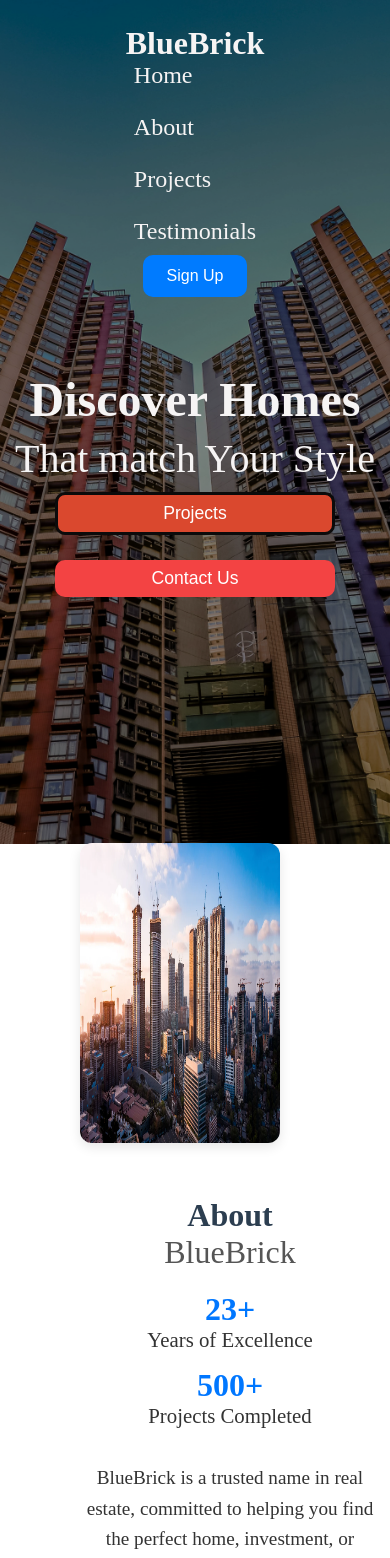
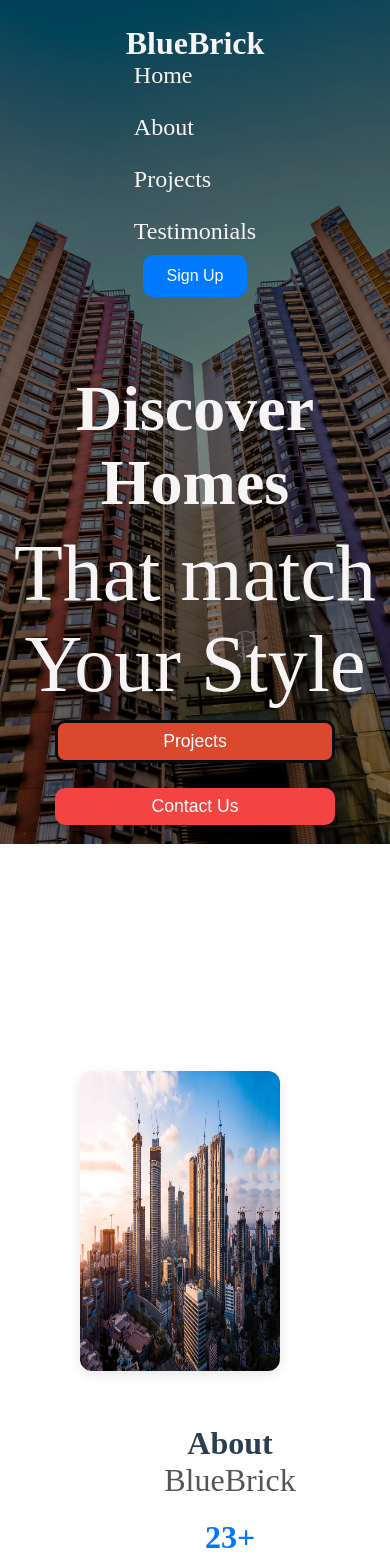
Before and after one commit to SagarSingh03/BlueBrick, a React (Vite) app: page / in a window 390 px wide. Shown: the top 1558 px of the page. Built offline with nearby package versions, Linux system fonts and the light colour scheme.

Commit message:
CSS Updation

```diff
--- a/src/components/About/About.css
+++ b/src/components/About/About.css
@@ -7,6 +7,7 @@
   padding: 60px 80px;
   flex-wrap: wrap;
   margin-top: 22%;
+  animation: slideInLeft 3s ease-out forwards;
 }
 
 /* Left Side */
@@ -70,6 +71,18 @@
   margin-bottom: 15px;
 }
 
+@keyframes slideInLeft {
+    from {
+        transform: translateX(-100%);
+        opacity: 0;
+    }
+    to {
+        transform: translateX(0);
+        opacity: 1;
+    }
+}
+
+
 @media (max-width: 1207px){
   .about-heading{
     display: flex;
--- a/src/components/Home/Header.css
+++ b/src/components/Home/Header.css
@@ -1,27 +1,26 @@
- .header{
+.header {
     text-align: center;
     margin-top: 9%;
+    animation: slideInBottom 3s ease-out forwards;
 }
 
-.header h1{
+/* Heading */
+.header h1 {
     margin-bottom: 8px;
+    font-size: 4rem;
+    color: #f6f4f4;
+
 }
 
-.header p{
+/* Paragraph */
+.header p {
     margin-top: 0;
-}
-
-h1{
-    font-size: 4rem;
-    color: #f6f4f4;
-}
-
-p{
     font-size: 5rem;
     color: #f6f4f4;
 }
 
- .button{
+/* Buttons */
+.button {
     display: flex;
     justify-content: center;
     gap: 16px;
@@ -29,7 +28,7 @@ p{
     margin-left: 500px;
 }
 
-.projects{
+.projects {
     background-color: transparent;
     font-size: 2rem;
     color: #fff;
@@ -38,7 +37,7 @@ p{
     border: rgb(12, 11, 11) solid;
 }
 
-.contact{
+.contact {
     background-color: rgb(243, 67, 67);
     font-size: 2rem;
     color: #FFFFFF;
@@ -47,16 +46,17 @@ p{
     border: none;
 }
 
-@media (max-width: 820px){
-    .header{
+/* Responsive */
+@media (max-width: 820px) {
+    .header {
         flex-direction: column;
         margin-top: 50px;
     }
 
-    h1{
+    h1 {
         font-size: 3rem;
     }
-    p{
+    p {
         font-size: 2.5rem;
     }
 
@@ -74,7 +74,32 @@ p{
         font-size: 1.1rem;
     }
 
-    .projects{
+    .projects {
         background-color: rgb(218, 72, 46);
     }
 }
+
+/* ========================= */
+/* ANIMATIONS */
+/* ========================= */
+@keyframes slideInBottom {
+    from {
+        transform: translateX(-100%);
+        opacity: 0;
+    }
+    to {
+        transform: translateX(0);
+        opacity: 1;
+    }
+}
+
+@keyframes slideInBottom {
+    from {
+        transform: translateY(100%);
+        opacity: 0;
+    }
+    to {
+        transform: translateY(0);
+        opacity: 1;
+    }
+}
--- a/src/components/Testimonials/Testimonial.css
+++ b/src/components/Testimonials/Testimonial.css
@@ -6,7 +6,6 @@
   background-color: #f9f9f9;
   text-align: center;
   margin-top: 10%;
-
 }
 
 .Testimonial-heading strong {
@@ -32,7 +31,7 @@
   margin-top: 5%;
   flex-wrap: wrap;
   gap: 20px;
-
+  animation: slideInRight 3s ease-out forwards;
 }
 
 .Testimonial-card {
@@ -61,7 +60,19 @@
   gap: 5px;
 }
 
-/* For tablets and smaller desktops */
+
+@keyframes slideInRight {
+    from {
+        transform: translateX(100%);
+        opacity: 0;
+    }
+    to {
+        transform: translateX(0%);
+        opacity: 1;
+    }
+}
+
+
 @media (max-width: 1024px) {
   .cards-container {
     gap: 15px;
@@ -116,7 +127,7 @@
   }
 }
 
-/* For extra small devices */
+
 @media (max-width: 360px) {
   .Testimonial {
     padding: 30px 8px;
```
Also changed, not shown: src/components/Contact/Contact.css (+4 -4 lines). Lines whose indentation alone changed are shown as unchanged.
